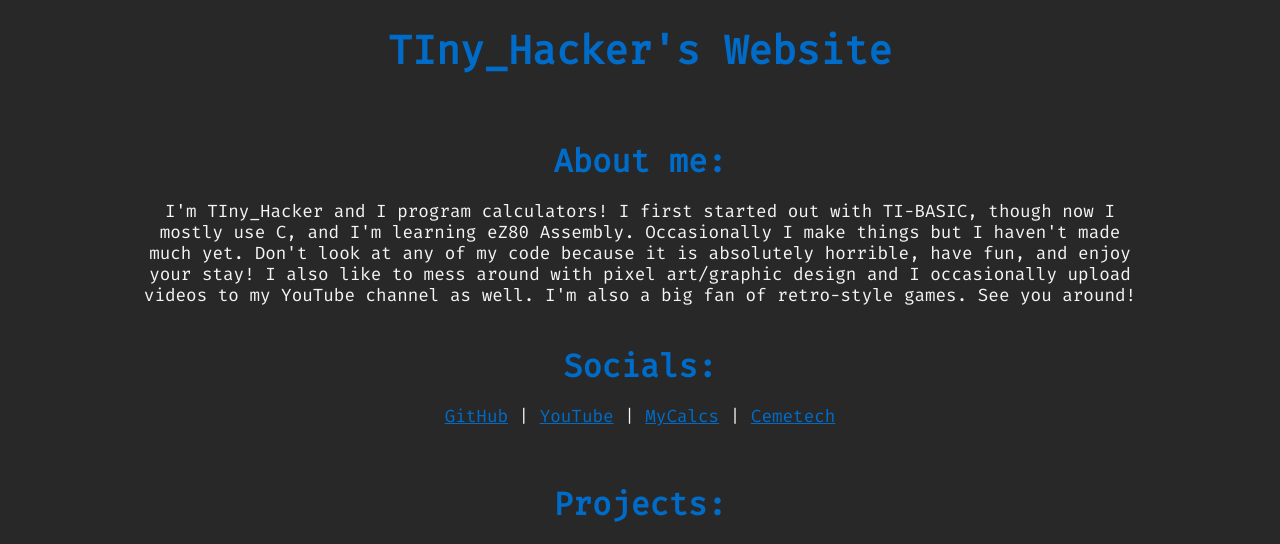
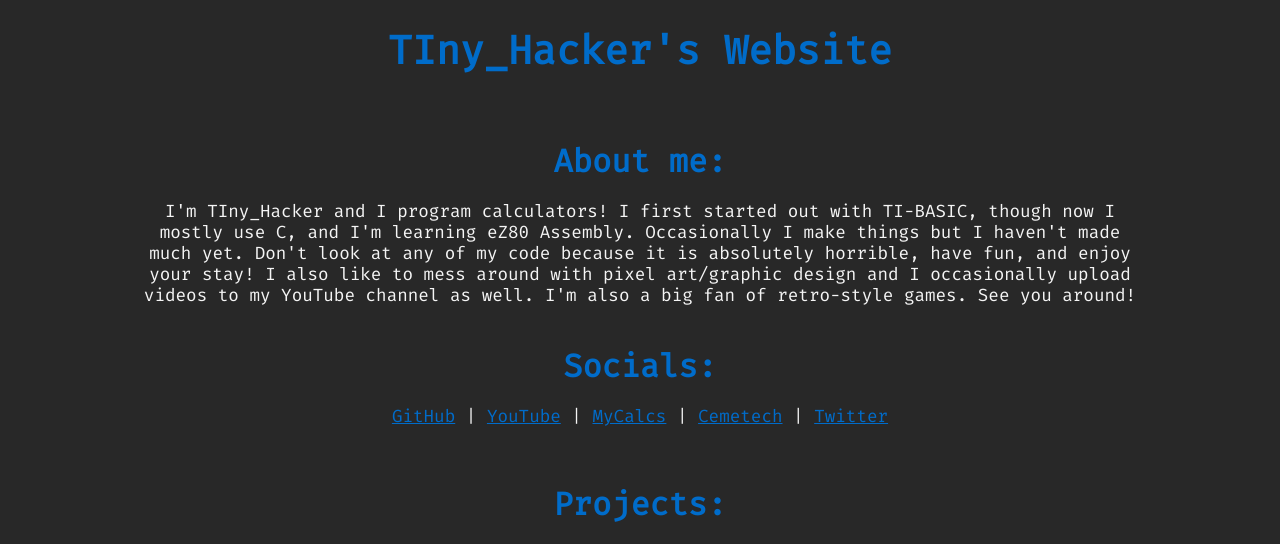
Before and after one commit to TIny-Hacker/tiny-hacker.github.io, a plain HTML site: page index.html in a window 1280 px wide. Shown: the top 544 px of the page. Drawn offline with Linux system fonts and the light colour scheme.

Commit message:
Added twitter because why not?

```diff
--- a/index.html
+++ b/index.html
@@ -21,7 +21,8 @@
                 <a href="https://github.com/tiny-hacker/" class="link">GitHub</a> |
                 <a href="https://youtube.com/TInyHackerCalcs" class="link">YouTube</a> |
                 <a href="https://my.calcs.quest/profile.php?uid=117?ref=117" class="link">MyCalcs</a> |
-                <a href="https://www.cemetech.net/forum/profile.php?mode=viewprofile&u=30499" class="link">Cemetech</a>
+                <a href="https://www.cemetech.net/forum/profile.php?mode=viewprofile&u=30499" class="link">Cemetech</a> |
+                <a href="https://twitter.com/TIniestHacker" class="link">Twitter</a>
             </p>
             <br/>
             <h1 class="subtitle">Projects:</h1>
```
